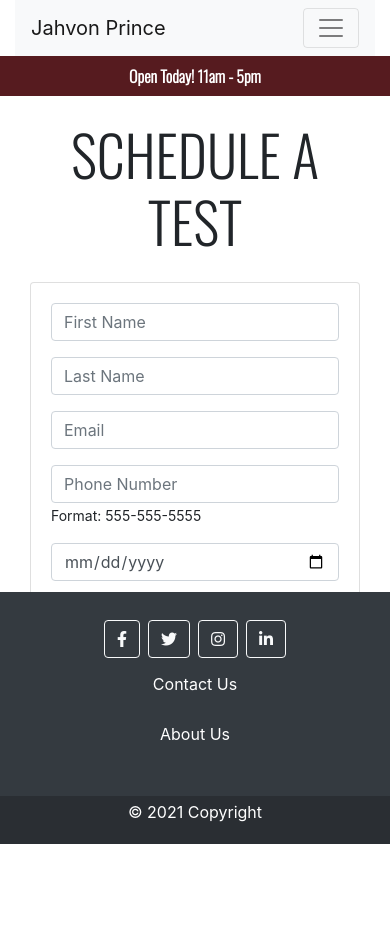
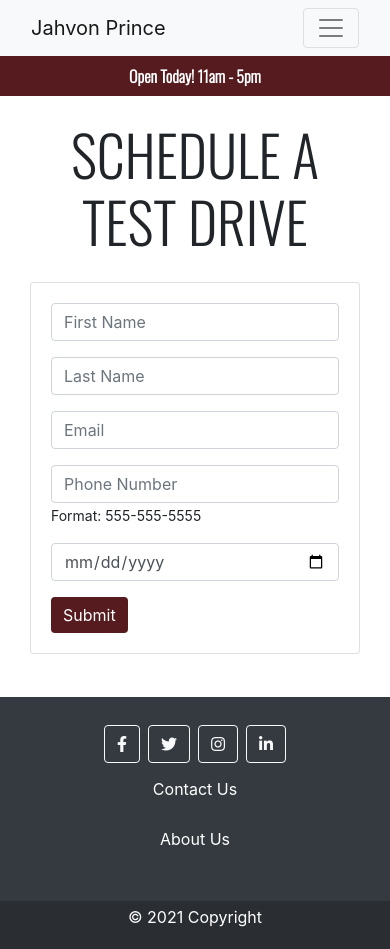
Before and after one commit to duran-thomas/auto-website, a React (Create React App) app: page /book-appointment in a window 390 px wide. Before the commit the page ends 844 px from the top, so only its background shows below. Built offline with nearby package versions, Linux system fonts and the light colour scheme.

Commit message:
ref: css changes to footer

```diff
--- a/src/App.css
+++ b/src/App.css
@@ -1,71 +1,71 @@
-body{
-  background-color: #E4DBCA im !important;
+body {
+  background-color: #e4dbca im !important;
 }
 
-.custom-container-width{
+.custom-container-width {
   padding: 5%;
 }
 
-.opening-hrs-bar{
-  font-family: 'Oswald', sans-serif;
+.opening-hrs-bar {
+  font-family: "Oswald", sans-serif;
   font-weight: 700;
   text-align: center;
   height: 40px;
   line-height: 40px;
-  background-color: #561B1F;
+  background-color: #561b1f;
   color: #fff;
 }
 
-.card-tiles{
+.card-tiles {
   padding: 5%;
   margin-left: 20px;
   margin-bottom: 30px;
-  color: #22403D;
-  background-color: #E4DBCA !important;
-  font-family: 'Oswald', sans-serif;
+  color: #22403d;
+  background-color: #e4dbca !important;
+  font-family: "Oswald", sans-serif;
   font-weight: 700;
   text-align: center;
   font-size: 25px;
   max-width: 500px;
 }
 
-.card-links{
-  color: #561B1F;
+.card-links {
+  color: #561b1f;
   text-decoration: none;
 }
 
-.card-links:hover{
-  color: #22403D;
+.card-links:hover {
+  color: #22403d;
   text-decoration: none;
 }
 
-.container-size{
+.container-size {
   padding-top: 3%;
   padding-bottom: 3%;
   align-items: center;
 }
 
-.main-header{
-  background-image: url('./img/pexels-pixabay-104836.jpg');
+.main-header {
+  background-image: url("./img/pexels-pixabay-104836.jpg");
   background-repeat: no-repeat;
   background-size: cover;
   background-position: center;
 }
 
-.welcome-header{
-  font-family: 'Oswald', sans-serif;
+.welcome-header {
+  font-family: "Oswald", sans-serif;
   font-size: 25px;
   font-weight: 700;
 }
 
-.welcome-text{
-  font-family: 'Oswald', sans-serif;
+.welcome-text {
+  font-family: "Oswald", sans-serif;
   font-size: 30px;
   font-weight: 700;
 }
 
-.body-text{
-  font-family: 'Nunito', sans-serif;
+.body-text {
+  font-family: "Nunito", sans-serif;
   font-size: 18px;
   font-weight: 400;
   line-height: 28px;
@@ -88,35 +88,51 @@ body{
   padding-bottom: 2.5rm;
 } */
 
-.car-card-layout{
+.car-card-layout {
   padding-top: 50px;
   margin: 0 auto !important;
 }
 
-.container_width{
+.container_width {
   max-width: 1500px !important;
 }
 
-.card_buttons{
-  background-color: #561B1F;
-  color: #fff
+.card_buttons {
+  background-color: #561b1f;
+  color: #fff;
 }
 
-.header__text{
-  font-family: 'Oswald', sans-serif;
+.header__text {
+  font-family: "Oswald", sans-serif;
 }
 
-.footer__container{
-    position: absolute;
-    bottom: 0;
-    max-width: 100%;
-    padding: 0;
+.footer__container {
+  position: absolute;
+  bottom: 0;
+  max-width: 100%;
+  padding: 0;
 }
 
 @media only screen and (max-width: 600px) {
-  .footer__container{
+  .footer__container {
     position: relative;
     max-width: 100%;
     padding: 0 !important;
+  }
 }
+
+.footer__dynamic{
+  height: 73vh;
 }
+
+@media only screen and (min-width: 2560px) {
+  .footer__dynamic{
+    height: 78vh;
+  }
+}
+@media only screen and (max-width: 425px) {
+  .footer__dynamic{
+    height: auto;
+    margin-bottom: 5%;
+  }
+}
--- a/src/components/Cars.js
+++ b/src/components/Cars.js
@@ -35,6 +35,7 @@ export class Cars extends Component {
                     Test Drive
                   </Button>
                 </Link>
+                <br></br>
                 <Link to="/contact-us">
                   <Button
                     style={{ backgroundColor: "#561B1F", border: "none" }}
--- a/src/components/NavigationBar.js
+++ b/src/components/NavigationBar.js
@@ -32,8 +32,8 @@ class NavigationBar extends Component{
 
     render(){
         return (
-            <div>
-                <Container>
+            <div style={{backgroundColor: '#F8F9FA'}}>
+                <Container >
                 <Navbar collapseOnSelect expand="lg" bg="light" variant="light">
                     <div className="container-fluid">
                     <Navbar.Brand href="/">Jahvon Prince</Navbar.Brand>
--- a/src/components/pages/AboutUs.js
+++ b/src/components/pages/AboutUs.js
@@ -5,17 +5,15 @@ import Footer from "./../Footer";
 class AboutUs extends Component {
   render() {
     return (
-      <div id='page-container'>
-        <Container id='content-wrap'>
-          <Row style={{ marginBottom: "5%" }}>
-            <div className="row">
+      <div id='page-container' >
+        <Container id='content-wrap' className='footer__dynamic'>
+          <Row>
+          <Col lg={12} style={{marginBottom: '5%'}}>
               <div className="col-sm text-center">
                 <br></br>
-                <h1 className="div-heading display-4 header__text">
-                  ABOUT JAHVON PRINCE
-                </h1>
+                <h2 className="div-heading display-4 header__text">ABOUT JAHVON PRINCE </h2>
               </div>
-            </div>
+            </Col>
           </Row>
 
           <Row>
@@ -54,11 +52,7 @@ class AboutUs extends Component {
           </Row>
         </Container>
         <br></br>
-        <Container
-          className='footer__container'
-        >
-          <Footer />
-        </Container>
+          <Footer/>
       </div>
     );
   }
--- a/src/components/pages/BookAppointment.js
+++ b/src/components/pages/BookAppointment.js
@@ -6,12 +6,12 @@ class BookAppointment extends Component {
   render() {
     return (
       <div id='page-container'>
-        <Container id='content-wrap'>
+        <Container id='content-wrap' className='footer__dynamic'>
           <Row >
             <Col lg={12} style={{marginBottom: '5%'}}>
               <div className="col-sm text-center">
                 <br></br>
-                <h1 className="div-heading display-4 header__text">SCHEDULE A TEST</h1>
+                <h2 className="div-heading display-4 header__text">SCHEDULE A TEST DRIVE</h2>
               </div>
             </Col>
             <br></br>
@@ -84,15 +84,7 @@ class BookAppointment extends Component {
           </Row>
         </Container>
         <br></br>
-        <Container style={{
-          position: 'absolute',
-          bottom: '0',
-          maxWidth: "100%",
-          padding: '0'
-        }}>
-          <Footer />
-        </Container>
-
+        <Footer className='footer__container'/>
       </div>
     );
   }
--- a/src/components/pages/ContactUs.js
+++ b/src/components/pages/ContactUs.js
@@ -141,7 +141,7 @@ class ContactUs extends Component {
           </Container>
         </div>
         <br></br>
-        <Footer />
+        <Footer className='footer__container'/>
       </div>
     );
   }
--- a/src/components/pages/NewVehicles.js
+++ b/src/components/pages/NewVehicles.js
@@ -1,11 +1,9 @@
 import React, { Component } from "react";
-import db from './../../firebase.config'
+import db from "./../../firebase.config";
 import { Container } from "react-bootstrap";
 import Cars from "./../Cars";
 import Pagination from "./../Paginate";
-import Footer from './../Footer'
-
-
+import Footer from "./../Footer";
 
 var newState = [];
 class NewVehicles extends Component {
@@ -45,13 +43,19 @@ class NewVehicles extends Component {
     const currentCars = cars.slice(indexOfFirstCar, indexOfLastCar);
 
     const paginate = (pageNum) => this.setState({ currentPage: pageNum });
-    const nextPage = () => this.setState({currentPage: currentPage + 1 })
-    const prevPage = () => this.setState({currentPage: currentPage - 1 })
+    const nextPage = () => this.setState({ currentPage: currentPage + 1 });
+    const prevPage = () => this.setState({ currentPage: currentPage - 1 });
 
     return (
+      <div>
         <div className="row" style={{ marginTop: "50px" }}>
-        <Container className="container_width" style={{paddingLeft: '30px'}}>
-          <h2 className='div-heading display-4 header__text'>Our Selection Of New Vehicles</h2>
+          <Container
+            className="container_width"
+            style={{ paddingLeft: "30px" }}
+          >
+            <h2 className="div-heading display-4 header__text text-center">
+              Our Selection Of New Vehicles
+            </h2>
             <br></br>
             <Cars cars={currentCars} loading={loading} />
             <br></br>
@@ -63,7 +67,9 @@ class NewVehicles extends Component {
               prevPage={prevPage}
             />
           </Container>
-        <Footer />
+        </div>
+        <br></br>
+          <Footer className="footer__container" />
       </div>
     );
   }
--- a/src/components/pages/UsedVehicles.js
+++ b/src/components/pages/UsedVehicles.js
@@ -45,9 +45,10 @@ class UsedVehicles extends Component {
     const paginate = (pageNum) => this.setState({ currentPage: pageNum });
 
     return (
+      <div>
       <div className="row" style={{ marginTop: "50px" }}>
         <Container className="container_width" style={{paddingLeft: '30px'}}>
-        <h2 className='div-heading display-4 header__text'>Our Selection Of Pre-Owned Vehicles</h2>
+        <h2 className='div-heading display-4 header__text text-center'>Our Selection Of Pre-Owned Vehicles</h2>
           <br></br>
           <Cars cars={currentCars} loading={loading} />
           <br></br>
@@ -57,7 +58,9 @@ class UsedVehicles extends Component {
             paginate={paginate}
           />
         </Container>
-        <Footer />
+        </div>
+        <br></br>
+        <Footer className="footer__container"/>
       </div>
     );
   }
```
Lines whose indentation alone changed are shown as unchanged.
